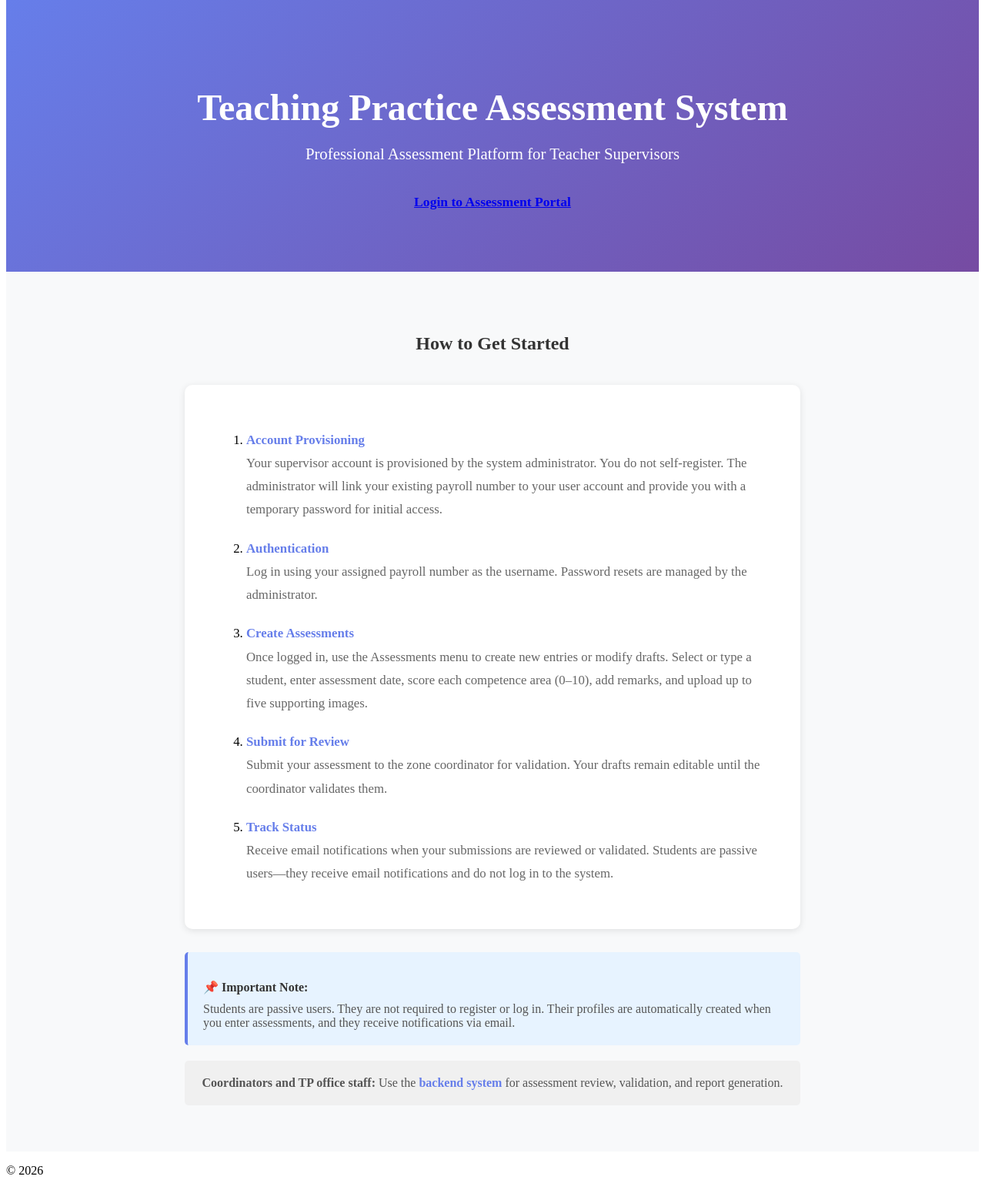
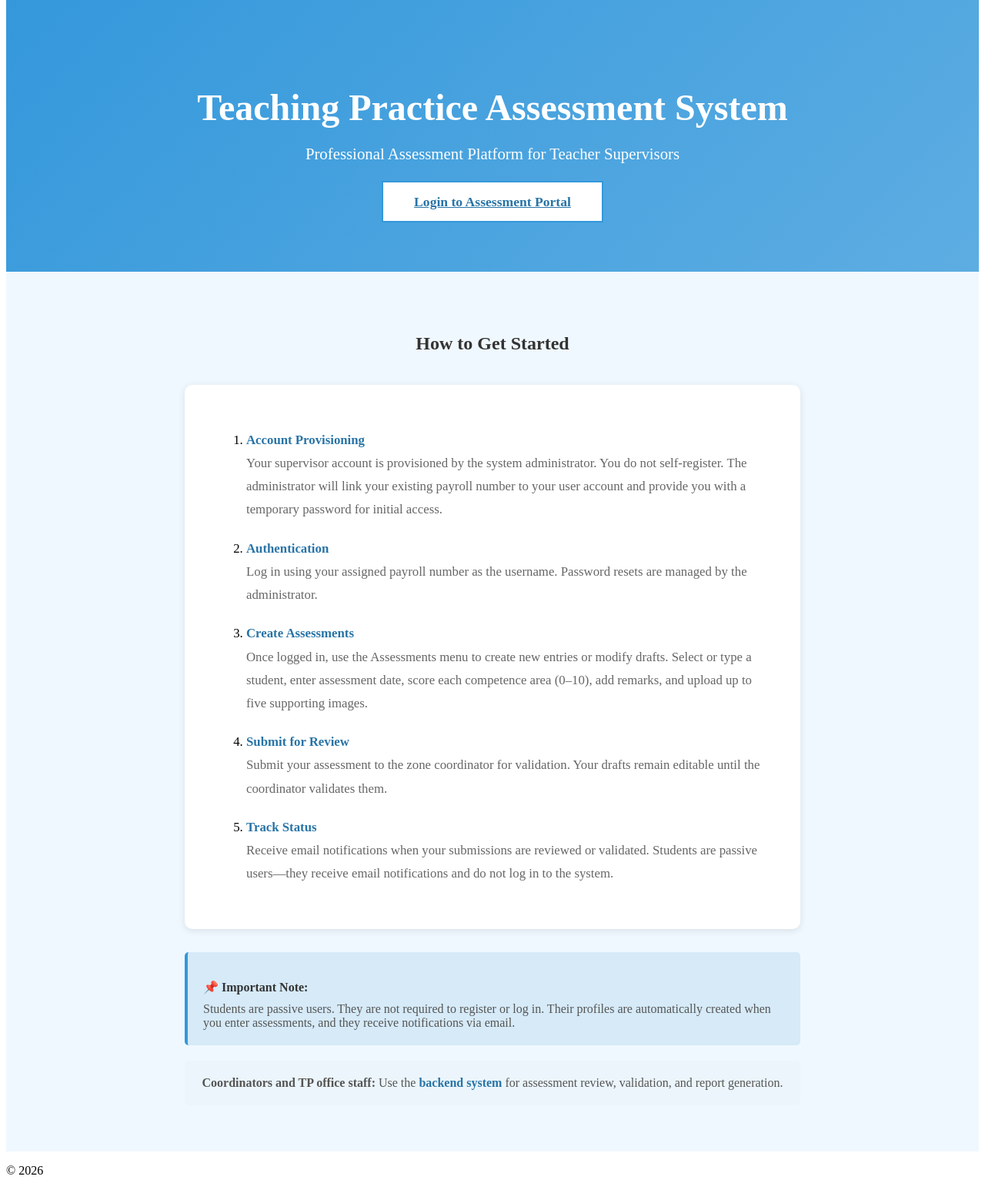
Before and after one commit to WilsonBundi/tp-assessment-system, a Yii app: template frontend/views/site/index.php in a window 1280 px wide. Shown: the part 26-1572 px from the top of the page at 77% size. Run offline with PHP 8.4 and a stand-in for Yii, Linux system fonts and the light colour scheme; the template is opened without the code that fills it, so the values that code supplies are empty; some libraries are stand-ins or nearby versions.

Commit message:
Update color scheme to light blue branding

```diff
--- a/frontend/views/site/index.php
+++ b/frontend/views/site/index.php
@@ -9,7 +9,7 @@ $this->title = 'Teaching Practice Assessment System';
 ?>
 <div class="site-index">
     <!-- Hero Section -->
-    <div class="hero-section" style="background: linear-gradient(135deg, #667eea 0%, #764ba2 100%); padding: 80px 20px; text-align: center; color: white;">
+    <div class="hero-section" style="background: linear-gradient(135deg, #3498DB 0%, #5DADE2 100%); padding: 80px 20px; text-align: center; color: white;">
         <div class="container">
             <h1 style="font-size: 3rem; font-weight: 700; margin-bottom: 15px;">Teaching Practice Assessment System</h1>
             <p style="font-size: 1.3rem; font-weight: 300; margin-bottom: 40px;">Professional Assessment Platform for Teacher Supervisors</p>
@@ -32,7 +32,7 @@ $this->title = 'Teaching Practice Assessment System';
 
     <!-- Instructions Section (visible only to guests) -->
     <?php if (Yii::$app->user->isGuest): ?>
-    <div class="body-content" style="background-color: #f8f9fa; padding: 60px 20px;">
+    <div class="body-content" style="background-color: #F0F8FF; padding: 60px 20px;">
         <div class="container">
             <div style="max-width: 800px; margin: 0 auto;">
                 <h2 style="text-align: center; margin-bottom: 40px; font-weight: 700; color: #333;">How to Get Started</h2>
@@ -40,30 +40,30 @@ $this->title = 'Teaching Practice Assessment System';
                 <div style="background: white; padding: 40px; border-radius: 10px; box-shadow: 0 2px 10px rgba(0,0,0,0.1);">
                     <ol style="line-height: 1.8; font-size: 1.05rem;">
                         <li style="margin-bottom: 20px;">
-                            <strong style="color: #667eea;">Account Provisioning</strong><br>
+                            <strong style="color: #2874A6;">Account Provisioning</strong><br>
                             <span style="color: #666;">Your supervisor account is provisioned by the system administrator. You do not self-register. The administrator will link your existing payroll number to your user account and provide you with a temporary password for initial access.</span>
                         </li>
                         <li style="margin-bottom: 20px;">
-                            <strong style="color: #667eea;">Authentication</strong><br>
+                            <strong style="color: #2874A6;">Authentication</strong><br>
                             <span style="color: #666;">Log in using your assigned payroll number as the username. Password resets are managed by the administrator.</span>
                         </li>
                         <li style="margin-bottom: 20px;">
-                            <strong style="color: #667eea;">Create Assessments</strong><br>
+                            <strong style="color: #2874A6;">Create Assessments</strong><br>
                             <span style="color: #666;">Once logged in, use the Assessments menu to create new entries or modify drafts. Select or type a student, enter assessment date, score each competence area (0–10), add remarks, and upload up to five supporting images.</span>
                         </li>
                         <li style="margin-bottom: 20px;">
-                            <strong style="color: #667eea;">Submit for Review</strong><br>
+                            <strong style="color: #2874A6;">Submit for Review</strong><br>
                             <span style="color: #666;">Submit your assessment to the zone coordinator for validation. Your drafts remain editable until the coordinator validates them.</span>
                         </li>
                         <li>
-                            <strong style="color: #667eea;">Track Status</strong><br>
+                            <strong style="color: #2874A6;">Track Status</strong><br>
                             <span style="color: #666;">Receive email notifications when your submissions are reviewed or validated. Students are passive users—they receive email notifications and do not log in to the system.</span>
                         </li>
                     </ol>
                 </div>
 
                 <!-- Note Section -->
-                <div style="background-color: #e7f3ff; border-left: 4px solid #667eea; padding: 20px; border-radius: 5px; margin-top: 30px;">
+                <div style="background-color: #D6EAF8; border-left: 4px solid #3498DB; padding: 20px; border-radius: 5px; margin-top: 30px;">
                     <p style="margin-bottom: 10px; color: #333;">
                         <strong>📌 Important Note:</strong>
                     </p>
@@ -73,10 +73,10 @@ $this->title = 'Teaching Practice Assessment System';
                 </div>
 
                 <!-- Coordinator Link -->
-                <div style="background-color: #f0f0f0; padding: 20px; border-radius: 5px; margin-top: 20px; text-align: center;">
+                <div style="background-color: #EBF5FB; padding: 20px; border-radius: 5px; margin-top: 20px; text-align: center;">
                     <p style="color: #555; margin: 0;">
                         <strong>Coordinators and TP office staff:</strong> Use the
-                        <?= Html::a('backend system', 'http://localhost:3000', ['target' => '_blank', 'style' => 'color: #667eea; text-decoration: none; font-weight: 600;']) ?>
+                        <?= Html::a('backend system', 'http://localhost:3000', ['target' => '_blank', 'style' => 'color: #2874A6; text-decoration: none; font-weight: 600;']) ?>
                         for assessment review, validation, and report generation.
                     </p>
                 </div>
@@ -93,11 +93,16 @@ $this->title = 'Teaching Practice Assessment System';
 
     .btn-light {
         transition: all 0.3s ease;
+        background-color: #ffffff;
+        color: #2874A6;
+        border: 2px solid #3498DB;
+        font-weight: 600;
     }
 
     .btn-light:hover {
-        background-color: #e9ecef;
+        background-color: #3498DB;
+        color: white;
         transform: translateY(-2px);
-        box-shadow: 0 5px 15px rgba(0,0,0,0.2);
+        box-shadow: 0 5px 15px rgba(52, 152, 219, 0.4);
     }
 </style>
```
